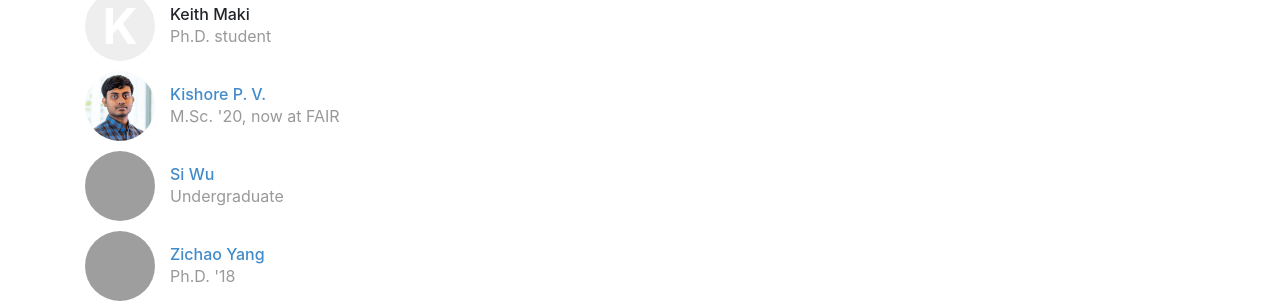
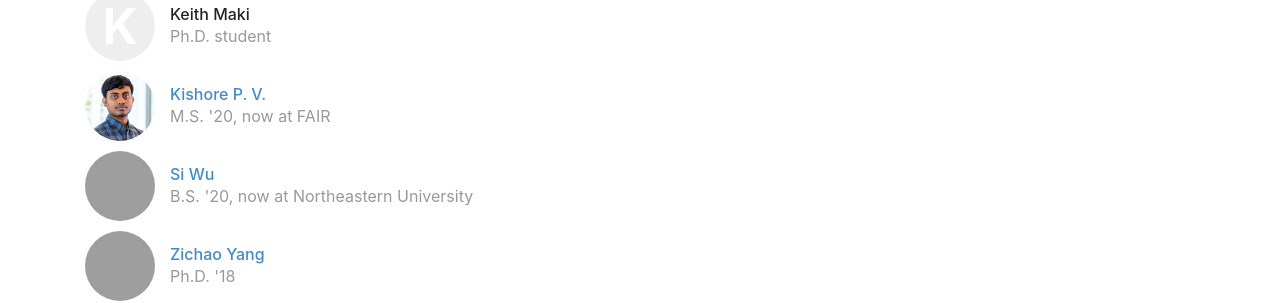
Before and after one commit to icebergnlp/icebergnlp.github.io, a Jekyll site: the page built from people.html, in a window 1280 px wide. Shown: the part 885-1188 px from the top of the page. Built offline with Jekyll 4.4.1, drawn with Linux system fonts in a browser that asks for light colours; grey boxes are pictures that could not be loaded.

Commit message:
Update people.yml

```diff
--- a/_data/people.yml
+++ b/_data/people.yml
@@ -114,14 +114,14 @@ kishore:
     webpage: "https://kishorepv.github.io"
     role: past
     image: /img/people/kishore.jpg
-    bio: "M.Sc. '20, now at FAIR"
+    bio: "M.S. '20, now at FAIR"
 
 swu:
     display_name: "Si Wu"
     webpage: "http://siwu.io"
     role: past
     image: /img/people/swu.jpg
-    bio: "Undergraduate"
+    bio: "B.S. '20, now at Northeastern University"
 
 zichaoy:
     display_name: Zichao Yang
```
